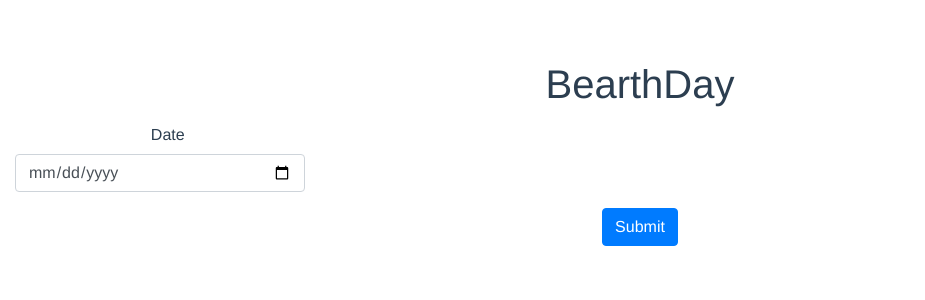
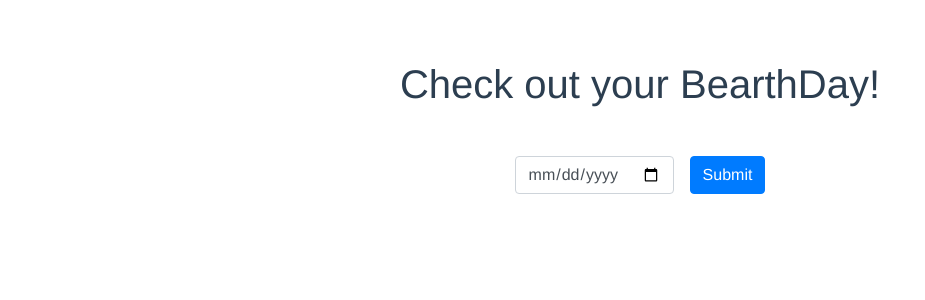
Before and after one commit to ARRiera96/bearth-day, a Vue app: page / in a window 1280 px wide. Shown: the top 300 px of the page, without its empty margins (0-925 px from the left). Built offline with nearby package versions, Linux system fonts and the light colour scheme.

Commit message:
Commenting on code

```diff
--- a/src/App.vue
+++ b/src/App.vue
@@ -1,23 +1,23 @@
 <template>
     <div id="app">
-        <!--    <HelloWorld msg="Welcome to Your Vue.js App"/>-->
-        <form v-on:submit.prevent="getEarthPic">
-            <div class="form-group">
-                <h1>BearthDay</h1>
-                <div class="col-3">
-                    <label for="bearthDay" class="col-2 col-form-label">Date</label>
-                    <input class="form-control" type="date" value="2018-02-12" id="bearthDay" v-model="birthday">
-                </div>
+        <div class="container">
+            <h1 class="mb-5">Check out your BearthDay!</h1>
+            <h4  v-if="showPicture">{{ pictureDate }}</h4>
+            <p v-if="showPicture && isBdayMatch"> B<b>earth</b>Day!</p>
+            <img class="earth-pic"  v-if="showPicture" :src="imageSrc"/>
+            <div class="row justify-content-center align-items-center mt-5">
+                <form class="form-inline" v-on:submit.prevent="getEarthPic">
+                    <div class="form-group mr-3">
+                        <input class="form-control" type="date" value="2018-02-12" id="bearthDay" v-model="birthday">
+                    </div>
+                    <button type="submit" class="btn btn-primary">Submit</button>
+                </form>
             </div>
-            <button type="submit" class="btn btn-primary">Submit</button>
-        </form>
-
-        <img v-if="showPicture" :src="imageSrc"/>
+        </div>
     </div>
 </template>
 
 <script>
-    // import HelloWorld from './components/HelloWorld.vue'
     import axios from 'axios';
     import moment from 'moment';
 
@@ -29,34 +29,53 @@
                 birthday: null,
                 showPicture: false,
                 imageSrc: '',
-                safeModeDate: moment('2019-06-27')
+                pictureDate: '',
+                isBdayMatch: false,
+                /**
+                 * The DSCOVR satellite went offline and into "safe mode" after this date,
+                 * no more pictures of Earth have been taken since then.
+                 * See: https://spacenews.com/software-fix-planned-to-restore-dscovr/
+                 */
+                safeModeDate: moment('2019-06-27'),
             }
         },
         methods: {
+            /**
+             * Gets called when bday form is submitted
+             */
             getEarthPic() {
-                let lastBirthday = moment(moment(this.birthday).format('MM-DD-') + this.safeModeDate.format('YY'));
-                let isPastSafeModeDate = lastBirthday > this.safeModeDate;
-                if(isPastSafeModeDate){
-                    lastBirthday.subtract(1, 'years')
-                }
+                this.showPicture = false;
+                this.isBdayMatch = false;
+                let thisYearsBday = moment(moment(this.birthday).format('MM-DD-') + this.safeModeDate.format('YY'));
+                //We can't use today's date to find a user's last bday since DSCOVR is offline so we use the safeModeDate
+                let isPastSafeMode = thisYearsBday > this.safeModeDate;
+                let lastBirthday = isPastSafeMode ? thisYearsBday.subtract(1, 'years') : thisYearsBday;
                 this.makeNasaCall(lastBirthday);
             },
+            /**
+             * Makes call to the EPIC NASA api to retrieve an image of Earth for the given date
+             * @param date
+             */
             makeNasaCall(date) {
                 const self = this;
-                let formattedDate = date.format('YYYY-MM-DD');
+                this.pictureDate = date.format('MM-DD-YYYY');
                 axios({
                     method: 'GET',
-                    url: `https://api.nasa.gov/EPIC/api/natural/date/${formattedDate}?api_key=0qwRJqJQSpLSijgFQyERlWyyhud6y0SwZtgcUOtO`
+                    url: `https://api.nasa.gov/EPIC/api/natural/date/${date.format('YYYY-MM-DD')}?api_key=0qwRJqJQSpLSijgFQyERlWyyhud6y0SwZtgcUOtO`
                 }).then(function (response) {
+                    //If there's data for the given date we want to render the picture of Earth.
                     if (response.data.length){
-                       console.log("im in here theres data ? " + formattedDate);
+                        self.showPicture = true;
+                        let image = response.data[0].image;
+                        self.imageSrc = `https://api.nasa.gov/EPIC/archive/natural/${date.format('YYYY/MM/DD')}` + `/png/${image}.png?api_key=0qwRJqJQSpLSijgFQyERlWyyhud6y0SwZtgcUOtO`;
                     }
+                    //Otherwise, increment the day and try again.
                     else {
+                        self.isBdayMatch = false;
                         self.makeNasaCall(date.add(1, 'days'));
                     }
                 })
                 .catch(function (error) {
-                    //handle error
                     console.log(error);
                 });
             }
@@ -73,4 +92,7 @@
         color: #2c3e50;
         margin-top: 60px;
     }
+    .earth-pic {
+        width: 300px;
+    }
 </style>
```
